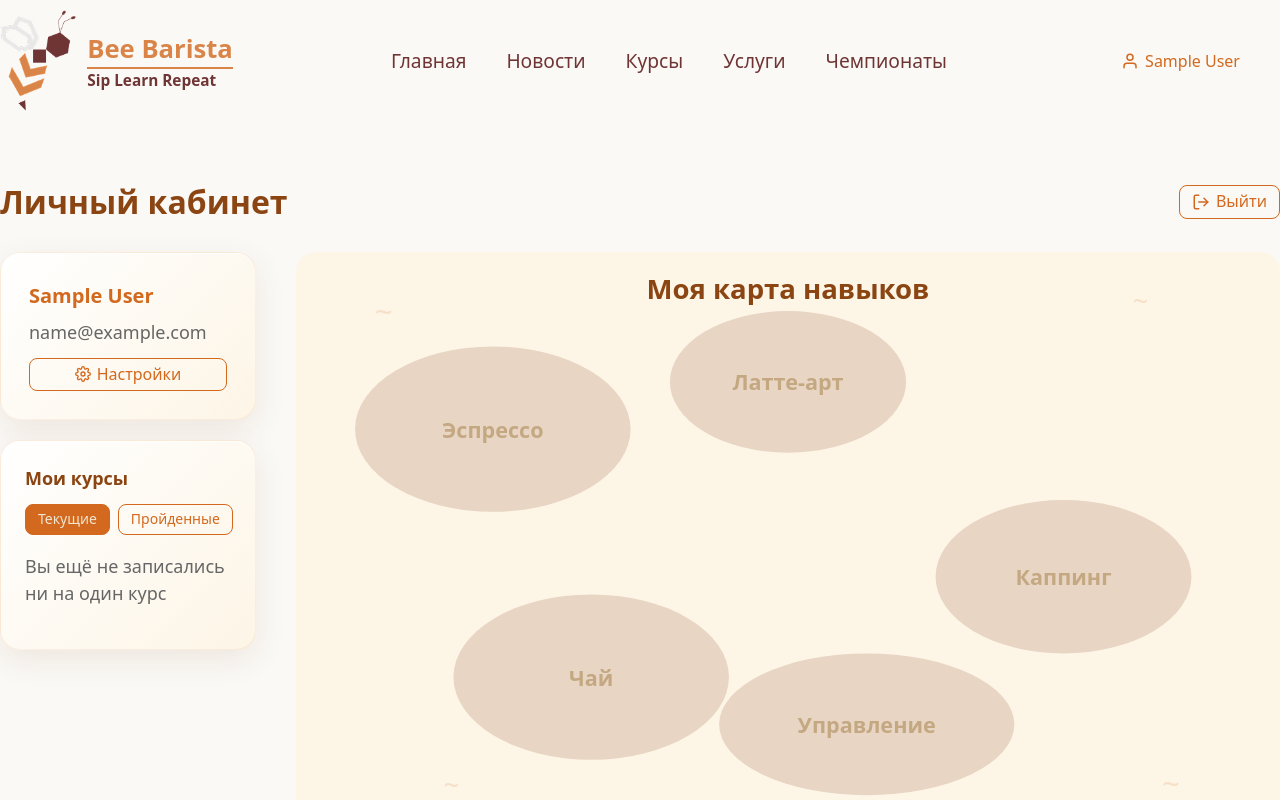
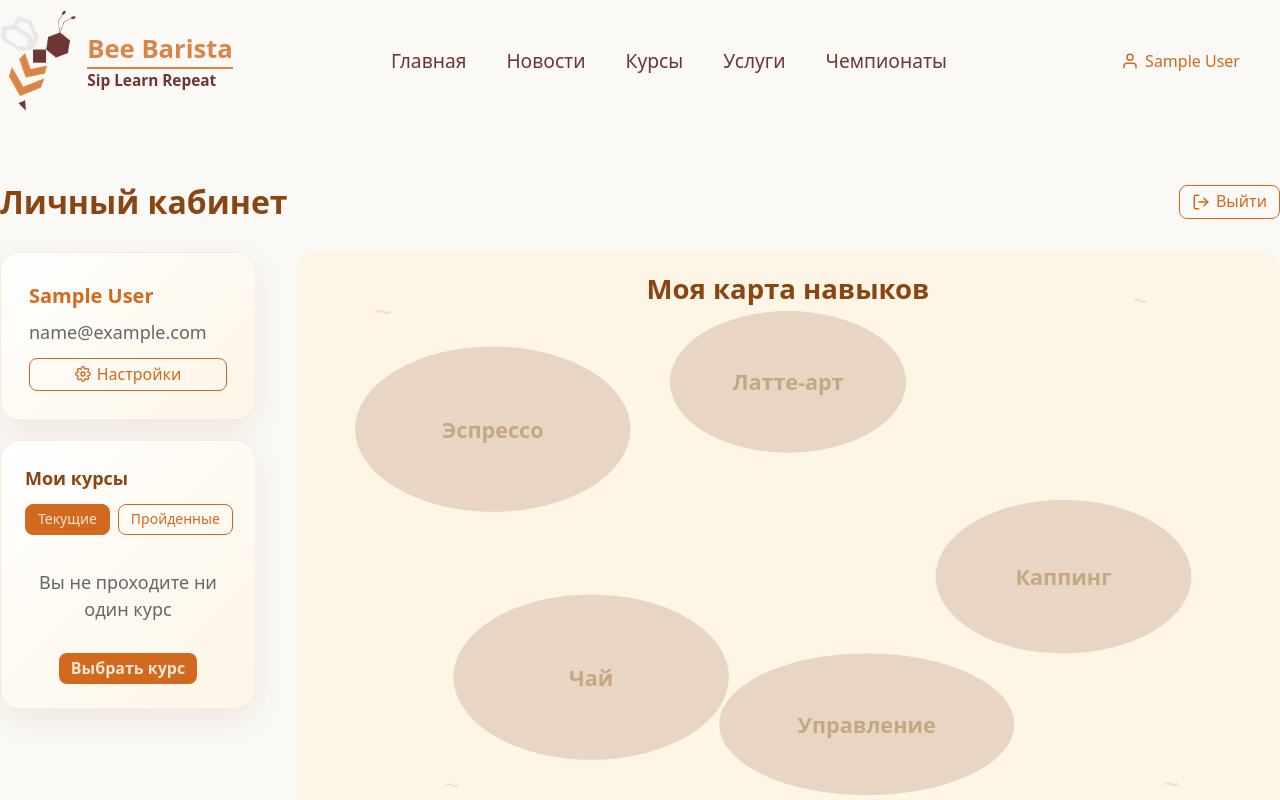
Before and after one commit to romkalan/Coffee-Tea-Mastery, a React (Vite) app: page /profile in a window 1280 px wide. Shown: the top 800 px of the page. Built offline with nearby package versions, Linux system fonts and the light colour scheme; data requests are answered from the project's data file; sample sign-in values are in the browser's storage.

Commit message:
fix: simplify empty states - universal messages for all users

```diff
--- a/db.json
+++ b/db.json
@@ -17,8 +17,8 @@
   ],
   "users": [
     { "id": "u1", "name": "Роман", "email": "romkalan@mail.ru", "password": "123", "role": "student" },
-    { "id": "u2", "name": "Юлия", "email": "juliajkov@gmail.com", "password": "123", "role": "student" },
-    { "id": "u3", "name": "Денис", "email": "denis@mail.ru", "password": "123", "role": "student" }
+    { "id": "u2", "name": "Юлия", "email": "julia.jkov@gmail.com", "password": "123", "role": "student" },
+    { "id": "u3", "name": "Денис", "email": "melifaro@yandex.ru", "password": "123", "role": "student" }
   ],
   "enrollments": [
     { "id": "e1", "userId": "u1", "courseId": "course-1", "status": "completed", "enrolledAt": "2026-01-15", "completedAt": "2026-01-17" },
--- a/src/pages/Profile/Profile.tsx
+++ b/src/pages/Profile/Profile.tsx
@@ -34,9 +34,6 @@ function Profile() {
     const filteredEnrollments = enrollments.filter(
         (e: TEnrollment) => e.status === filter
     );
-
-    const hasAnyEnrolled = enrollments.some((e: TEnrollment) => e.status === "enrolled");
-    const hasAnyCompleted = enrollments.some((e: TEnrollment) => e.status === "completed");
 
     return (
         <div className={classNames(styles.root)}>
@@ -82,22 +79,16 @@ function Profile() {
                                 Пройденные
                             </button>
                         </div>
-                        {enrollments.length === 0 && filter === "enrolled" && (
-                            <p className={classNames(styles.emptyText)}>Вы ещё не записались ни на один курс</p>
-                        )}
-                        {enrollments.length === 0 && filter === "completed" && (
-                            <p className={classNames(styles.emptyText)}>Вы ещё не прошли ни одного курса</p>
-                        )}
-                        {enrollments.length > 0 && filteredEnrollments.length === 0 && filter === "completed" && !hasAnyCompleted && (
-                            <p className={classNames(styles.emptyText)}>Нет пройденных курсов. Продолжайте обучение!</p>
-                        )}
-                        {enrollments.length > 0 && filteredEnrollments.length === 0 && filter === "enrolled" && !hasAnyEnrolled && (
+                        {filteredEnrollments.length === 0 && filter === "enrolled" && (
                             <div className={classNames(styles.emptyBlock)}>
-                                <p className={classNames(styles.emptyText)}>Вы сейчас не проходите ни один из курсов. Запишитесь на новый, чтобы продолжить развитие.</p>
+                                <p className={classNames(styles.emptyText)}>Вы не проходите ни один курс</p>
                                 <button className={classNames(styles.toCoursesBtn)} onClick={() => navigate("/courses")}>
                                     Выбрать курс
                                 </button>
                             </div>
+                        )}
+                        {filteredEnrollments.length === 0 && filter === "completed" && (
+                            <p className={classNames(styles.emptyText)}>Нет пройденных курсов</p>
                         )}
                         {filteredEnrollments.length > 0 && (
                             <ul className={classNames(styles.courseList)}>
```
